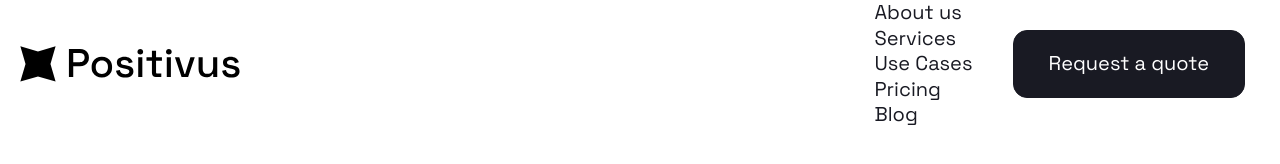
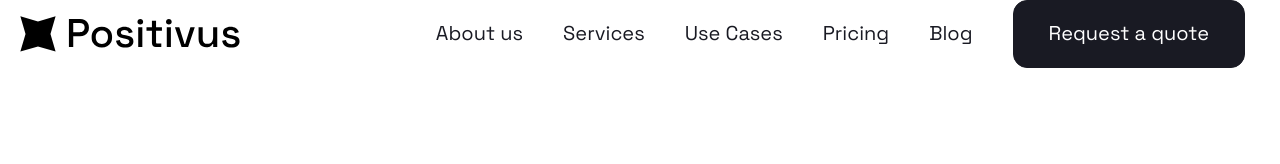
Before and after one commit to DJEAKE/Positivus, a plain HTML site: page index.html in a window 1280 px wide. Drawn offline with Linux system fonts and the light colour scheme.

Commit message:
Fix: index.html, _header.scss - Исправил название header__logo - Исправил распложение селекторов для header__menu

```diff
--- a/index.html
+++ b/index.html
@@ -10,7 +10,7 @@
 </head>
 <header class="headder">
     <div class=" header__inner container">
-        <a class="header__log logo" href="/">
+        <a class="header__logo logo" href="/">
             <img class="logo__image" src="./images/logo.svg" alt="Positivus" width="220" height="36" loading="lazy">
         </a>
         <nav class="header__menu hidden-mobile">
@@ -33,7 +33,7 @@
             </ul>
         </nav>
         <button class="header__button button button--transparent hidden-mobile" type="button">Request a quote</button>
-        <button class="button__burger-menu burger-button visible-mobile" type="button"
+        <button class="header__burger-button burger-button visible-mobile" type="button"
             onclick="mobileOverlay.showModal()">
             <span class="visually-hidden">Open navigation menu</span>
         </button>
--- a/styles/_mixins.scss
+++ b/styles/_mixins.scss
@@ -42,7 +42,7 @@
     aspect-ratio: 1;
 }
 
-.visually-hidden {
+@mixin visually-hidden {
     position: absolute !important;
     width: 1px !important;
     height: 1px !important;
--- a/styles/blocks/_header.scss
+++ b/styles/blocks/_header.scss
@@ -19,14 +19,11 @@
     &__menu {
         margin-left: auto;
         font-size: 20px;
-    }
 
         &-list {
             display: flex;
             align-items: center;
             column-gap: 40px;
-
-    }
 
             &-link {
                 position: relative;
@@ -53,3 +50,6 @@
                 }
             }
         }
+    }
+
+}
--- a/styles/styles.scss
+++ b/styles/styles.scss
@@ -1,4 +1,3 @@
 @import 'normalize', 'fonts', 'mixins', 'media', 'variables', 'utils', 'globals';
 
-@import 'blocks/button',
-'blocks/header';
+@import 'blocks/button', 'blocks/header';
```
Also changed, not shown: styles/styles.css, 1 other file. Lines whose indentation alone changed are shown as unchanged.
